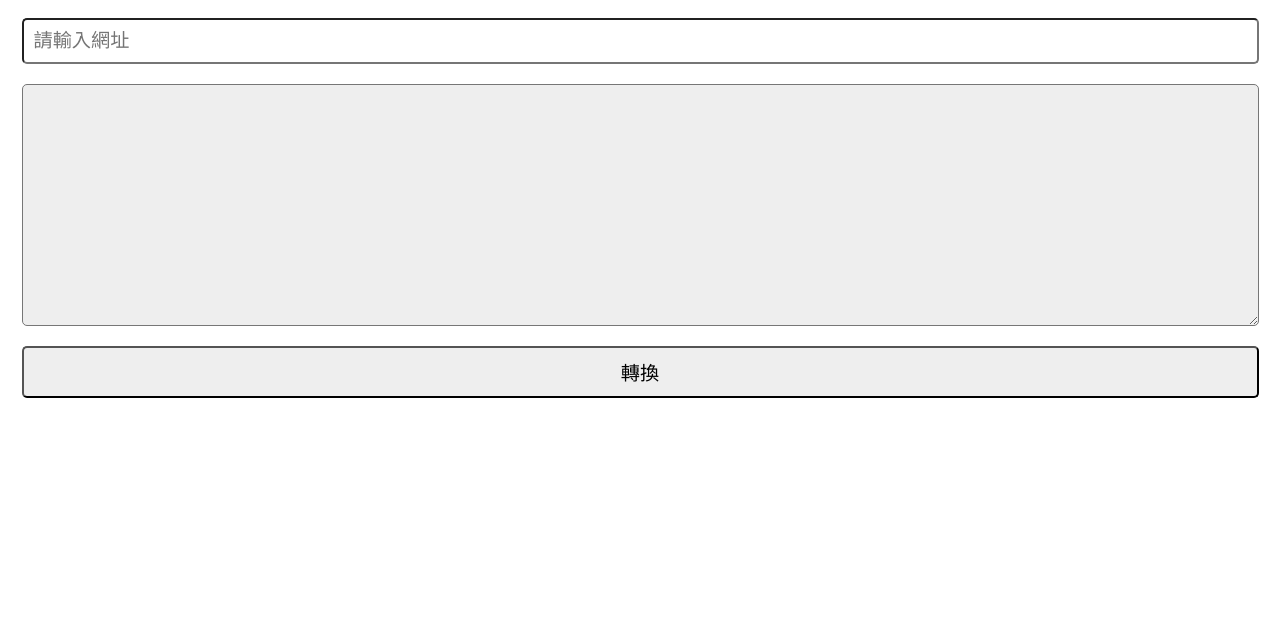
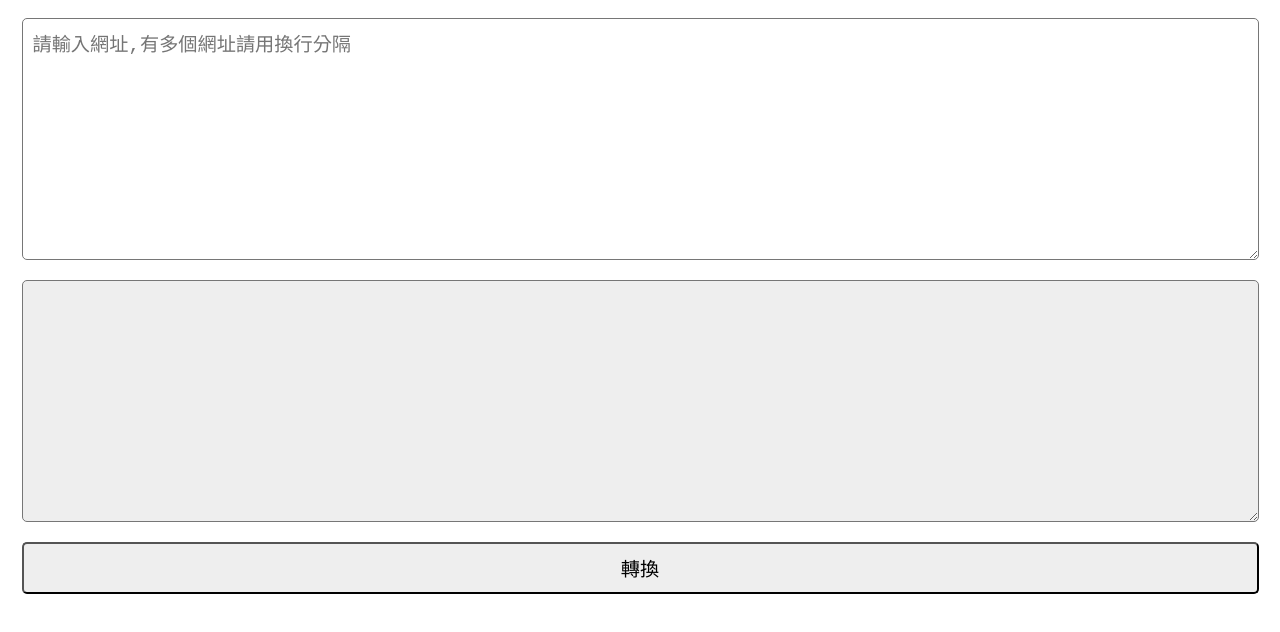
Before and after one commit to takming-dormitory/convert, a plain HTML site: page index.html in a window 1280 px wide. Drawn offline with Linux system fonts and the light colour scheme.

Commit message:
Update index.html

```diff
--- a/index.html
+++ b/index.html
@@ -1,5 +1,6 @@
 <!DOCTYPE html>
 <html lang="zh-Hant-TW">
+
 <head>
     <meta charset="UTF-8" />
     <meta http-equiv="X-UA-Compatible" content="IE=edge" />
@@ -7,14 +8,17 @@
     <title>雲端硬碟網址</title>
     <link rel="stylesheet" href="style.css" />
 </head>
+
 <body>
     <div class="container">
         <div class="form">
-                <input type="text" class="url" id="input" placeholder="請輸入網址" />
+            <!-- <input type="text" class="url" id="input" placeholder="請輸入網址" /> -->
+            <textarea name="" class="url" id="input" cols="100" rows="10" placeholder="請輸入網址,有多個網址請用換行分隔"></textarea>
             <textarea name="" class="url" id="output" cols="100" rows="10" readonly></textarea>
             <button id="btn">轉換</button>
         </div>
     </div>
     <script src="main.js"></script>
 </body>
+
 </html>
```
Lines whose indentation alone changed are shown as unchanged.
